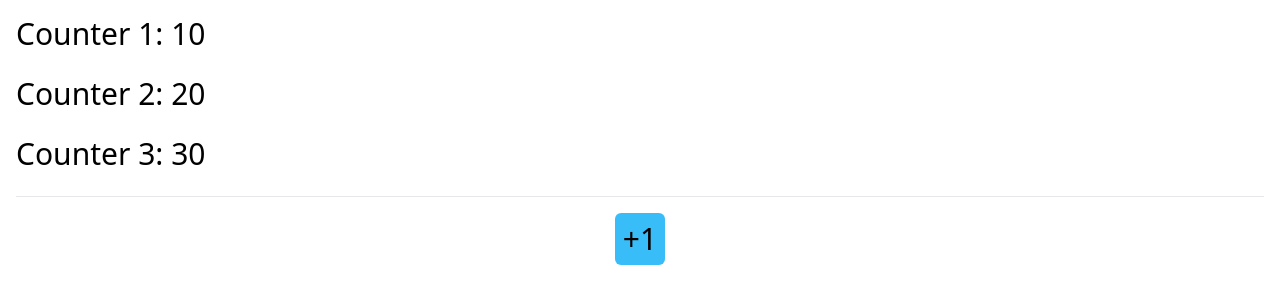
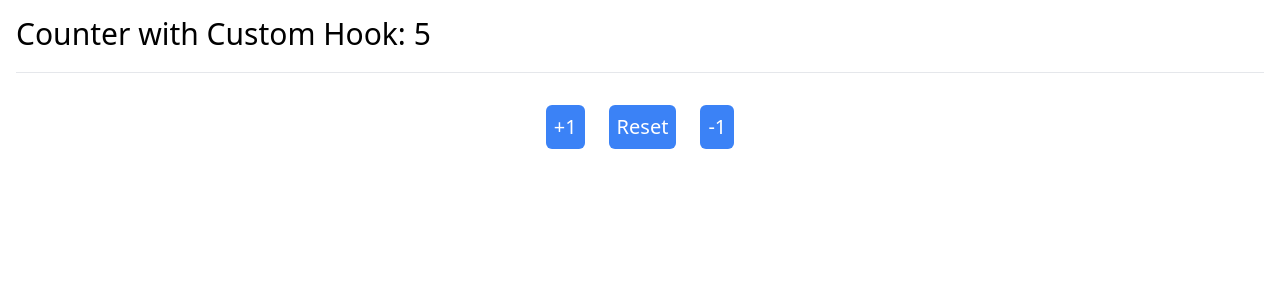
Before and after one commit to CristianRP/hooks-app, a React (Vite) app: page / in a window 1280 px wide. Shown: the top 304 px of the page. Built offline with nearby package versions, Linux system fonts and the light colour scheme.

Commit message:
feat: Add CounterWithHook component and custom hook useCounter

```diff
--- /dev/null
+++ b/src/01-useState/CounterWithHook.tsx
@@ -0,0 +1,23 @@
+import { useCounter } from '../hooks/useCounter'
+
+export const CounterWithHook = () => {
+
+  const { counter, increment, decrement, reset } = useCounter(5);
+
+  return (
+    <div className='flex flex-col'>
+      <h1 className='text-3xl mb-5'>Counter with Custom Hook: { counter }</h1>
+
+      <hr className='mb-5' />
+
+      <div className="flex self-center">
+        <button className='text-xl bg-blue-500 rounded-md cursor-pointer text-white p-2 m-3 hover:bg-sky-600 active:bg-sky-700 focus:outline-none focus:ring focus:ring-sky-300'
+          onClick={ () => increment(5) }>+1</button>
+        <button className='text-xl bg-blue-500 rounded-md cursor-pointer text-white p-2 m-3 hover:bg-sky-600 active:bg-sky-700 focus:outline-none focus:ring focus:ring-sky-300'
+          onClick={ reset }>Reset</button>
+        <button className='text-xl bg-blue-500 rounded-md cursor-pointer text-white p-2 m-3 hover:bg-sky-600 active:bg-sky-700 focus:outline-none focus:ring focus:ring-sky-300'
+          onClick={ decrement }>-1</button>
+      </div>
+    </div>
+  )
+}
--- /dev/null
+++ b/src/hooks/useCounter.ts
@@ -0,0 +1,20 @@
+import { useState } from 'react'
+
+export const useCounter = (initialValue: number = 10) => {
+  const [counter, setCounter] = useState( initialValue );
+
+  const increment = ( step: number = 1 ) => setCounter( counter + step);
+  const decrement = () => {
+    if (counter === 0) return;
+
+    setCounter( counter - 1)
+  };
+  const reset = () => setCounter( initialValue );
+
+  return {
+    counter,
+    increment,
+    decrement,
+    reset,
+  }
+}
--- a/src/main.tsx
+++ b/src/main.tsx
@@ -4,11 +4,13 @@ import ReactDOM from 'react-dom/client'
 // import { HooksApp } from './HooksApp'
 
 import './index.css'
-import { CounterApp } from './01-useState/CounterApp'
+import { CounterWithHook } from './01-useState/CounterWithHook'
+// import { CounterApp } from './01-useState/CounterApp'
 
 ReactDOM.createRoot(document.getElementById('root')!).render(
   <React.StrictMode>
     {/* <HooksApp /> */}
-    <CounterApp />
+    {/* <CounterApp /> */}
+    <CounterWithHook />
   </React.StrictMode>,
 )
```
